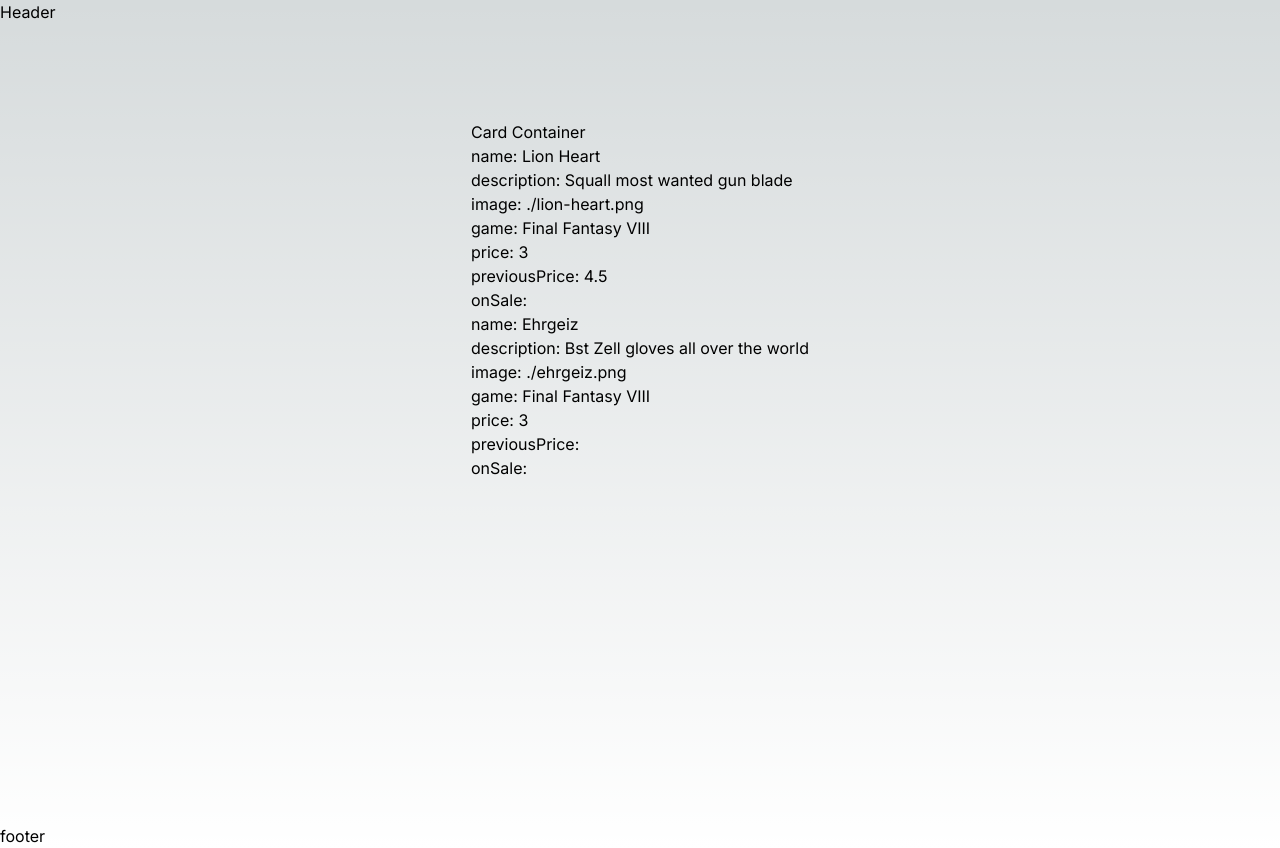
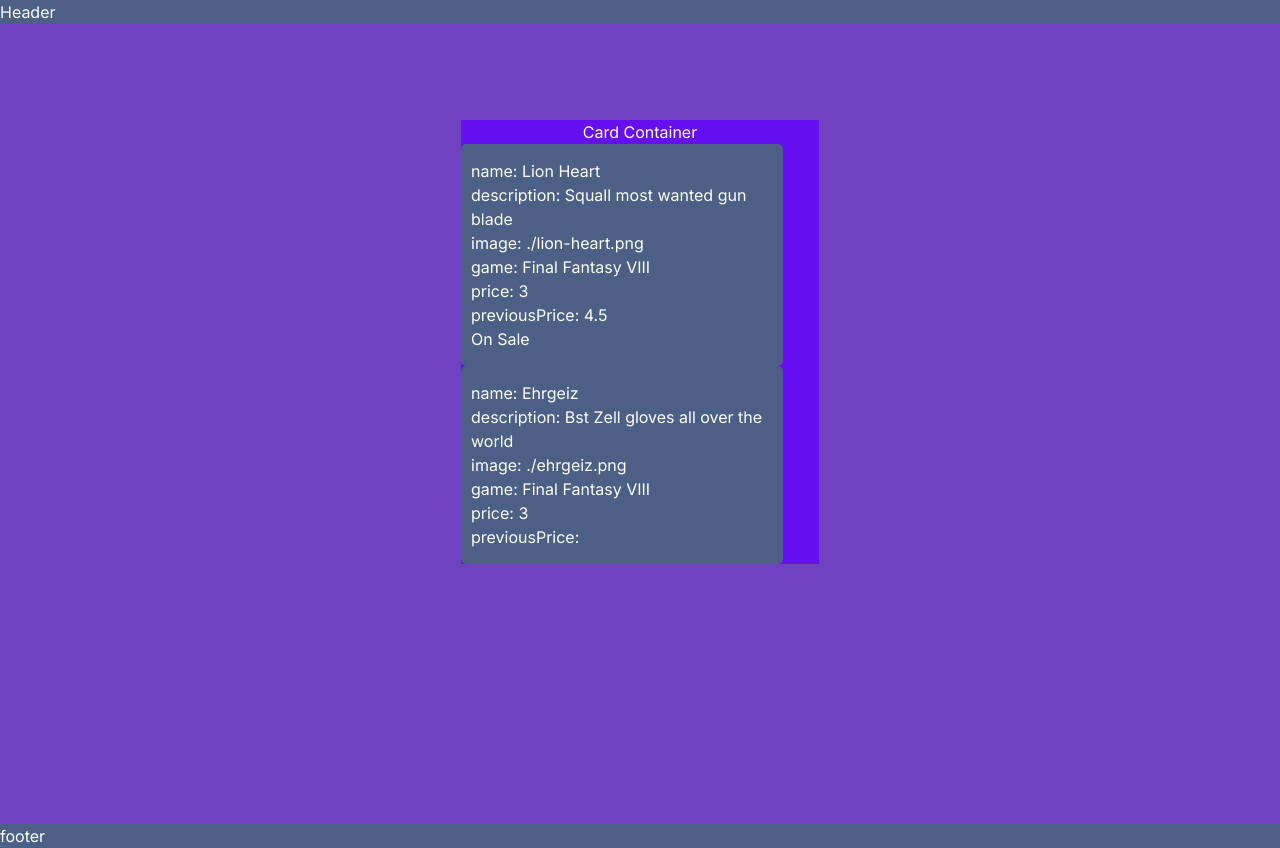
Before and after one commit to Firet/html-template-design, a Next.js app: page / in a window 1280 px wide. Built offline with nearby package versions, Linux system fonts and the light colour scheme.

Commit message:
Create .css files and add basic styles

```diff
--- /dev/null
+++ b/app/components/molecules/card/card.css
@@ -0,0 +1,7 @@
+.card {
+  /* display: flex; */
+  background: var(--secondary) no-repeat padding-box;
+  border-radius: 5px;
+  padding: 15px 10px;
+  width: 90%;
+}
--- a/app/components/molecules/card/card.tsx
+++ b/app/components/molecules/card/card.tsx
@@ -1,3 +1,5 @@
+import "./card.css";
+
 interface CardProps {
   name: string;
   description: string;
@@ -25,7 +27,7 @@
       <h3>game: {game}</h3>
       <h3>price: {price}</h3>
       <h3>previousPrice: {previousPrice}</h3>
-      <h3>onSale: {onSale}</h3>
+      <h3>{onSale ? "On Sale" : null}</h3>
     </section>
   );
 }
--- /dev/null
+++ b/app/components/templates/footer/footer.css
@@ -0,0 +1,3 @@
+.footer {
+  background-color: var(--secondary);
+}
--- a/app/components/templates/footer/footer.tsx
+++ b/app/components/templates/footer/footer.tsx
@@ -1,3 +1,5 @@
+import "./footer.css";
+
 export default function Footer() {
   return (
     <footer className="footer">
--- /dev/null
+++ b/app/components/templates/header/header.css
@@ -0,0 +1,3 @@
+.header {
+  background-color: var(--secondary);
+}
--- a/app/components/templates/header/header.tsx
+++ b/app/components/templates/header/header.tsx
@@ -1,3 +1,5 @@
+import "./header.css";
+
 export default function Header() {
   return (
     <header className="header">
--- /dev/null
+++ b/app/components/templates/organisms/CardContainer/card-container.css
@@ -0,0 +1,7 @@
+.card-container {
+  display: flex;
+  flex-direction: column;
+  background-color: var(--indigo);
+  justify-content: center;
+  align-items: center;
+}
--- a/app/components/templates/organisms/CardContainer/card-container.tsx
+++ b/app/components/templates/organisms/CardContainer/card-container.tsx
@@ -1,5 +1,6 @@
 import Card from "@/app/components/molecules/card/card";
 import videogameItemCards from "@/app/constants/videogame-item-card/videogame-item-card";
+import "./card-container.css";
 
 export default function CardContainer() {
   videogameItemCards;
--- a/app/globals.css
+++ b/app/globals.css
@@ -3,25 +3,15 @@
 @tailwind utilities;
 
 :root {
-  --foreground-rgb: 0, 0, 0;
-  --background-start-rgb: 214, 219, 220;
-  --background-end-rgb: 255, 255, 255;
-}
-
-@media (prefers-color-scheme: dark) {
-  :root {
-    --foreground-rgb: 255, 255, 255;
-    --background-start-rgb: 0, 0, 0;
-    --background-end-rgb: 0, 0, 0;
-  }
+  --black: #000;
+  --white: #fff;
+  --primary: #5762d5;
+  --secondary: #4c6085;
+  --indigo: #6610f2;
+  --purple: #6f42c1;
 }
 
 body {
-  color: rgb(var(--foreground-rgb));
-  background: linear-gradient(
-      to bottom,
-      transparent,
-      rgb(var(--background-end-rgb))
-    )
-    rgb(var(--background-start-rgb));
+  background-color: var(--purple);
+  color: var(--white);
 }
```
